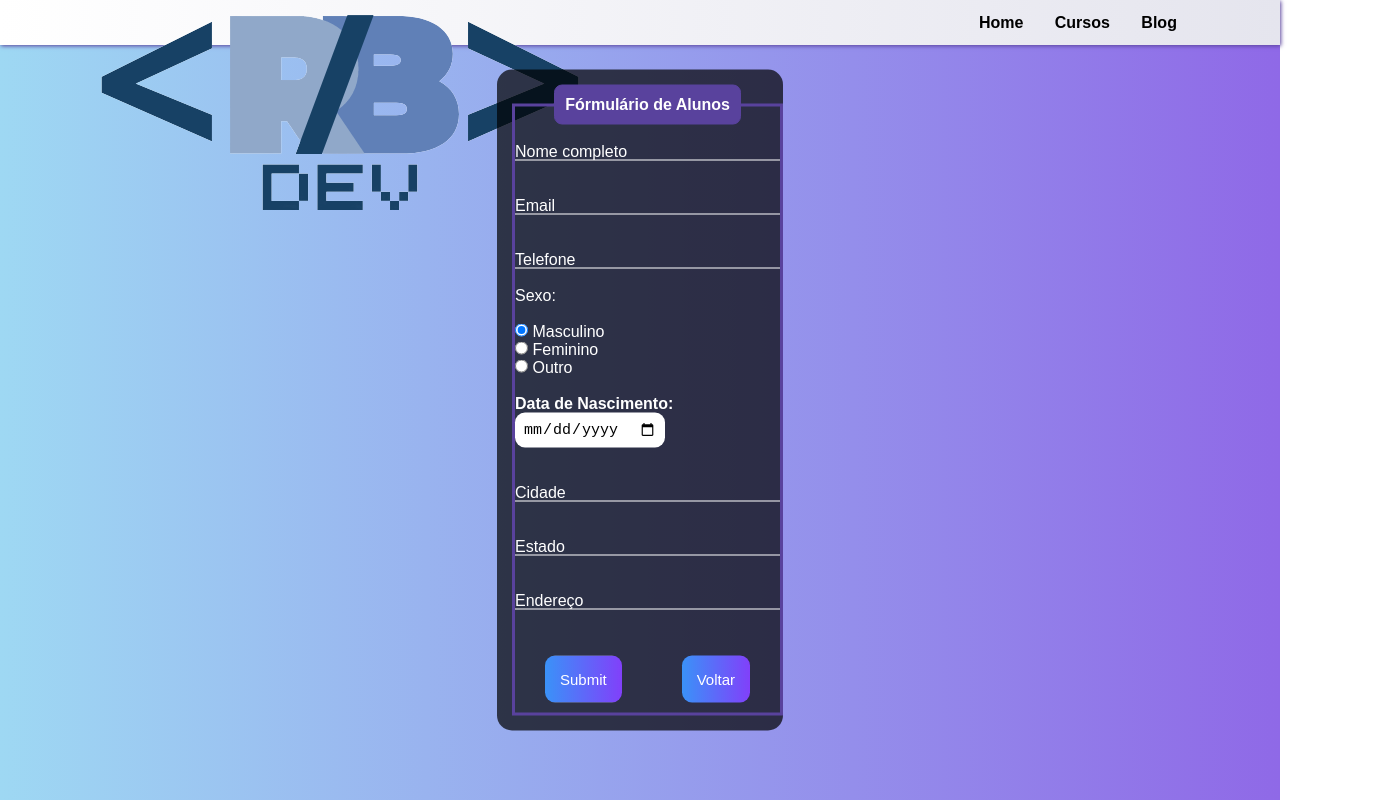
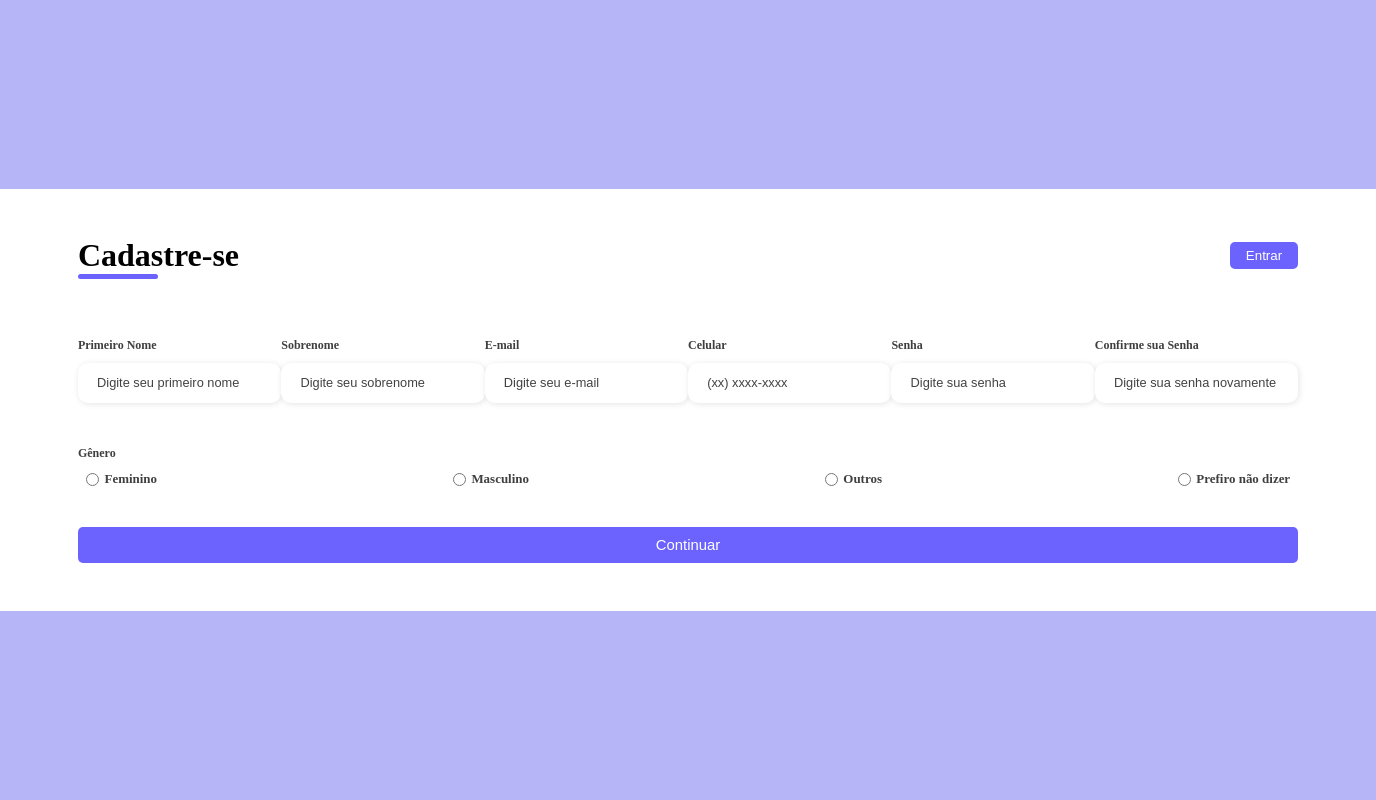
Before and after one commit to bnbonfim/siterbdev, a plain HTML site: page formulário/FormGeral.html in a window 1280 px wide. Shown: the top 800 px of the page, 1376 px wide, since content can reach past the window. Drawn offline with Linux system fonts and the light colour scheme.

Commit message:
att formulário

```diff
--- a/formulário/FormGeral.css
+++ b/formulário/FormGeral.css
@@ -1,170 +1,184 @@
 * {
     margin: 0;
     padding: 0;
-    text-decoration: none;
+    text-decoration: 0;
+}
 
+body {
+    width: 100%;
+    height: 100vh;
+    display: flex;
+    justify-content: center;
+    align-items: center;
+    background: #0c0ce94d;
 }
-body{
-    font-family: Arial, Helvetica, sans-serif;
-    background-image: linear-gradient(to right, rgb(158, 216, 243), rgb(143, 105, 231));
-    color: white;
-    height: 900vh;
+
+.container {
+    width: 80%;
+    height: 80vh;
+    display: flex;
+    box-shadow: 5px 5px 10px rgba(0, 0, 0, 0.212);
 }
-header{
-    width: 100%;
-    position: fixed;
 
+.form {
+    width: 50%;
+    display: flex;
+    flex-direction: column;
+    justify-content: center;
+    align-items: center;
+    background-color: #fff;
+    padding: 3rem;
 }
-.img-logo{
-    width: 100%;
+
+.form-header {
+    margin-bottom: 3rem;
+    display: flex;
+    justify-content: space-between;
 }
-.header, .menu{
-    display: flex;
-    flex-direction: row;
-    text-align: center;
 
-}
-.header{
-    box-shadow: 1px 1px 4px #59429d;
-    background-image: linear-gradient(to right, rgb(255, 255, 255), rgb(229, 229, 238));
-    height: 45px;
-    justify-content: space-between;
-    padding: 0 7%;
-
-}
-.menu{
-    gap: 3em;
-}
-.menu a {
-    color: #000000;
-    transition: 1s;
-    font-weight: bold;
-}
-nav{
-    background-color: #;
-}
-nav li{
-    display: inline-block;
-}
-nav li a{
-    color: white;
-    text-decoration: none;
-    display: block;
-    padding: 13.5px;
-
-}
-nav li a:hover{
-    background-color: #174165;
-}
-.droop-menu{
-    position: absolute;
-    box-shadow: 0 0 2px black;
-    display: none;
-}
-.droop-menu a {
-    display: block;
-    color: black;
-}
-.droop:hover .droop-menu{
-    display: block;
-}
-.botao{
-    font-size: 1.2em;
-    background: #59429d;
-    border: 0;
-    margin-bottom: 1em;
-    color: #000000;
-    padding: 0.3em 0.7em;
-    box-shadow: 2px 2px 2px rgba(0,0,0,0.2);
-    text-shadow: 1px 1px 1px rgba(0,0,0,0.5);
-    position: absolute;
-    top: 90%;
-    left: 50%;
-    margin-right: -50%;
-    transform: translate(-50%, -50%);
-}
-.botao:hover{
-    background: #CCBBFF;
-    box-shadow: inset 2px 2px 2px rgba(0,0,0,0.2);
-    text-shadow: none;
-}
-.box {
-    color: white;
-    position: absolute;
-    top: 50%;
-    left: 50%;
-    transform: translate(-50%,-50%);
-    background-color: rgba(0, 0, 0, 0.7);
-    padding: 15px;
-    border-radius: 15px;
-    width: 20%;
-}
-fieldset{
-    border: 3px solid #59429d;
-}
-legend{
-    border: 1px solid #59429d;
-    padding: 10px;
-    text-align: center;
-    background-color: #59429d;
-    border-radius: 8px;
-}
-.inputBox{
-    position: relative;
-}
-.inputUser{
-    background: none;
-    border: none;
-    border-bottom: 1px solid white;
-    outline: none;
-    color: white;
-    font-size: 15px;
-    width: 100%;
-    letter-spacing: 2px;
-}
-.labelInput{
-    position: absolute;
-    top: 0px;
-    left: 0px;
-    pointer-events: none;
-    transition: .5s;
-    margin-bottom: 0.2em;
-    color: white;
-    display: block;
-}
-.inputUser:focus ~ .labelInput,
-.inputUser:valid ~ .labelInput{
-    top: -20px;
-    font-size: 12px;
-    color: #59429d;
-}
-#data_nascimento{
-    border: none;
-    padding: 8px;
-    border-radius: 10px;
-    outline: none;
-    font-size: 15px;
-}
-#submit{
-    background-image: linear-gradient(to right,rgb(58, 146, 248), rgb(129, 64, 250));
-    width: 100%;
-    border: none;
-    padding: 15px;
-    color: white;
-    font-size: 15px;
-    cursor: pointer;
-    border-radius: 10px;
-    text-decoration: none;
-}
-#submit:hover{
-    background-image: linear-gradient(to right,rgb(8, 72, 145), rgb(46, 0, 131));
-}
-.divs{
+.login-button {
     display: flex;
     align-items: center;
+}
 
+.login-button button {
+    border: none;
+    background-color: #6c63ff;
+    padding: 0.4rem 1rem;
+    border-radius: 5px;
+    cursor: pointer;
 }
-.float{
-    float: right;
-    padding: 10px 30px;
+
+.login-button button:hover {
+    background-color: #6b63fff1;
 }
+
+.login-button button a {
+    text-decoration: none;
+    font-weight: 500;
+    color: #fff;
+}
+
+.form-header h1::after {
+    content: '';
+    display: block;
+    width: 5rem;
+    height: 0.3rem;
+    background-color: #6c63ff;
+    margin: 0 auto;
+    position: absolute;
+    border-radius: 10px;
+}
+
+.input-group {
+    display: flex;
+    flex-wrap: wrap;
+    justify-content: space-between;
+    padding: 1rem 0;
+}
+
+.input-box {
+    display: flex;
+    flex-direction: column;
+    margin-bottom: 1.1rem;
+}
+
+.input-box input {
+    margin: 0.6rem 0;
+    padding: 0.8rem 1.2rem;
+    border: none;
+    border-radius: 10px;
+    box-shadow: 1px 1px 6px #0000001c;
+    font-size: 0.8rem;
+}
+
+.input-box input:hover {
+    background-color: #eeeeee75;
+}
+
+.input-box input:focus-visible {
+    outline: 1px solid #6c63ff;
+}
+
+.input-box label,
+.gender-title h6 {
+    font-size: 0.75rem;
+    font-weight: 600;
+    color: #000000c0;
+}
+
+.input-box input::placeholder {
+    color: #000000be;
+}
+
+.gender-group {
+    display: flex;
+    justify-content: space-between;
+    margin-top: 0.62rem;
+    padding: 0 .5rem;
+}
+
+.gender-input {
+    display: flex;
+    align-items: center;
+}
+
+.gender-input input {
+    margin-right: 0.35rem;
+}
+
+.gender-input label {
+    font-size: 0.81rem;
+    font-weight: 600;
+    color: #000000c0;
+}
+
+.continue-button button {
+    width: 100%;
+    margin-top: 2.5rem;
+    border: none;
+    background-color: #6c63ff;
+    padding: 0.62rem;
+    border-radius: 5px;
+    cursor: pointer;
+}
+
+.continue-button button:hover {
+    background-color: #6b63fff1;
+}
+
+.continue-button button a {
+    text-decoration: none;
+    font-size: 0.93rem;
+    font-weight: 500;
+    color: #fff;
+}
+
+@media screen and (max-width: 1330px) {
+    .form {
+        width: 100%;
+    }
+}
+
+@media screen and (max-width: 1064px) {
+    .input-group {
+        flex-direction: column;
+        z-index: 5;
+        padding-right: 5rem;
+        max-height: 10rem;
+        overflow-y: scroll;
+        flex-wrap: nowrap;
+    }
+    .gender-inputs {
+        margin-top: 2rem;
+    }
+    .gender-group {
+        flex-direction: column;
+    }
+    .gender-title h6 {
+        margin: 0;
+    }
+    .gender-input {
+        margin-top: 0.5rem;
+    }
+}
--- a/formulário/FormGeral.html
+++ b/formulário/FormGeral.html
@@ -1,98 +1,90 @@
 <!DOCTYPE html>
-<html lang="en">
+<html lang="pt-br">
 <head>
     <meta charset="UTF-8">
     <meta name="viewport" content="width=device-width, initial-scale=1.0">
+    <link rel="stylesheet" href="FormGeral.css">
     <title>Formulário</title>
-    <link rel="stylesheet" href="FormGeral.css">
 </head>
 <body>
-    <header>
-        <div class="header" id="header">
-            <div class="logo-header">
-                <img src="/img/rb dev.jpg" alt="img-logo">
+   <div>
+        <div class="form">
+            <form action="#">
+                <div class="form-header">
+                    <div class="title">
+                        <h1>Cadastre-se</h1>
                     </div>
-            <div class="menu" id="menu">
-                <nav>
-                    <ul>
-                        <li>
-                            <a href="">Home</a>
-                        </li>
-                        <li>
-                            <a href="cursos/cursos.html">Cursos</a>
-                        </li>
-                        <li class="droop">
-                            <a href="#">Blog</a>
-                            <div class="droop-menu">
-                                <a href="#">Serviço 1</a>
-                                <a href="#">Serviço 2</a>
-                                <a href="#">Serviço 3</a>
-                            </div>
-                        </li>
-                    </ul>
-                </nav>
+                    <div class="login-button">
+                        <button><a href="#">Entrar</a></button>
                     </div>
                 </div>
-    </header>
-    <div class="box">
-        <form action="">
-            <fieldset>
-                <legend><b>Fórmulário de Alunos</b></legend>
-                <br>
-                <div class="inputBox">
-                    <input type="text" name="nome" id="nome" class="inputUser" required>
-                    <label for="nome" class="labelInput">Nome completo</label>
+
+                <div class="input-group">
+                    <div class="input-box">
+                        <label for="firstname">Primeiro Nome</label>
+                        <input id="firstname" type="text" name="firstname" placeholder="Digite seu primeiro nome" required>
                     </div>
-                <br><br>
-                <div class="inputBox">
-                    <input type="text" name="email" id="email" class="inputUser" required>
-                    <label for="email" class="labelInput">Email</label>
+
+                    <div class="input-box">
+                        <label for="lastname">Sobrenome</label>
+                        <input id="lastname" type="text" name="lastname" placeholder="Digite seu sobrenome" required>
                     </div>
-                <br><br>
-                <div class="inputBox">
-                    <input type="tel" name="telefone" id="telefone" class="inputUser" required>
-                    <label for="telefone" class="labelInput">Telefone</label>
+                    <div class="input-box">
+                        <label for="email">E-mail</label>
+                        <input id="email" type="email" name="email" placeholder="Digite seu e-mail" required>
                     </div>
-                <br>
-                <p>Sexo:</p>
-                <br>
-                <input type="radio" id="masculino" name="genero" value="masculino" required checked>
-                <label for="masculino">Masculino</label>
-                <br>
-                <input type="radio" id="feminino" name="genero" value="feminino" required>
-                <label for="feminino">Feminino</label>
-                <br>
-                <input type="radio" id="outro" name="genero" value="outro" required>
-                <label for="outro">Outro</label>
-                <br><br>
-                <label for="data_nascimento"><b>Data de Nascimento:</b></label>
-                <input type="date" name="data_nascimento" id="data_nascimento" required>
-                <br><br><br>
-                <div class="inputBox">
-                    <input type="text" name="cidade" id="cidade" class="inputUser" required>
-                    <label for="cidade" class="labelInput">Cidade</label>
+
+                    <div class="input-box">
+                        <label for="number">Celular</label>
+                        <input id="number" type="tel" name="number" placeholder="(xx) xxxx-xxxx" required>
                     </div>
-                <br><br>
-                <div class="inputBox">
-                    <input type="text" name="estado" id="estado" class="inputUser" required>
-                    <label for="estado" class="labelInput">Estado</label>
+
+                    <div class="input-box">
+                        <label for="password">Senha</label>
+                        <input id="password" type="password" name="password" placeholder="Digite sua senha" required>
                     </div>
-                <br><br>
-                <div class="inputBox">
-                    <input type="text" name="endereco" id="endereco" class="inputUser" required>
-                    <label for="endereco" class="labelInput" >Endereço</label>
+
+
+                    <div class="input-box">
+                        <label for="confirmPassword">Confirme sua Senha</label>
+                        <input id="confirmPassword" type="password" name="confirmPassword" placeholder="Digite sua senha novamente" required>
                     </div>
-                <br><br>
-                <div class="divs">
-                    <div class="float">
-                        <input type="submit" name="submit" id="submit">
+
                 </div>
-                    <div class="float">
-                        <a href="/siterbdev/index.html" id="submit">Voltar</a>
+
+                <div class="gender-inputs">
+                    <div class="gender-title">
+                        <h6>Gênero</h6>
+                    </div>
+
+                    <div class="gender-group">
+                        <div class="gender-input">
+                            <input id="female" type="radio" name="gender">
+                            <label for="female">Feminino</label>
+                        </div>
+
+                        <div class="gender-input">
+                            <input id="male" type="radio" name="gender">
+                            <label for="male">Masculino</label>
+                        </div>
+
+                        <div class="gender-input">
+                            <input id="others" type="radio" name="gender">
+                            <label for="others">Outros</label>
+                        </div>
+
+                        <div class="gender-input">
+                            <input id="none" type="radio" name="gender">
+                            <label for="none">Prefiro não dizer</label>
                         </div>
                     </div>
-            </fieldset>
+                </div>
+
+                <div class="continue-button">
+                    <button><a href="#">Continuar</a> </button>
+                </div>
             </form>
+        </div>
    </div>
 </body>
 </html>
```
Lines whose indentation alone changed are shown as unchanged.
